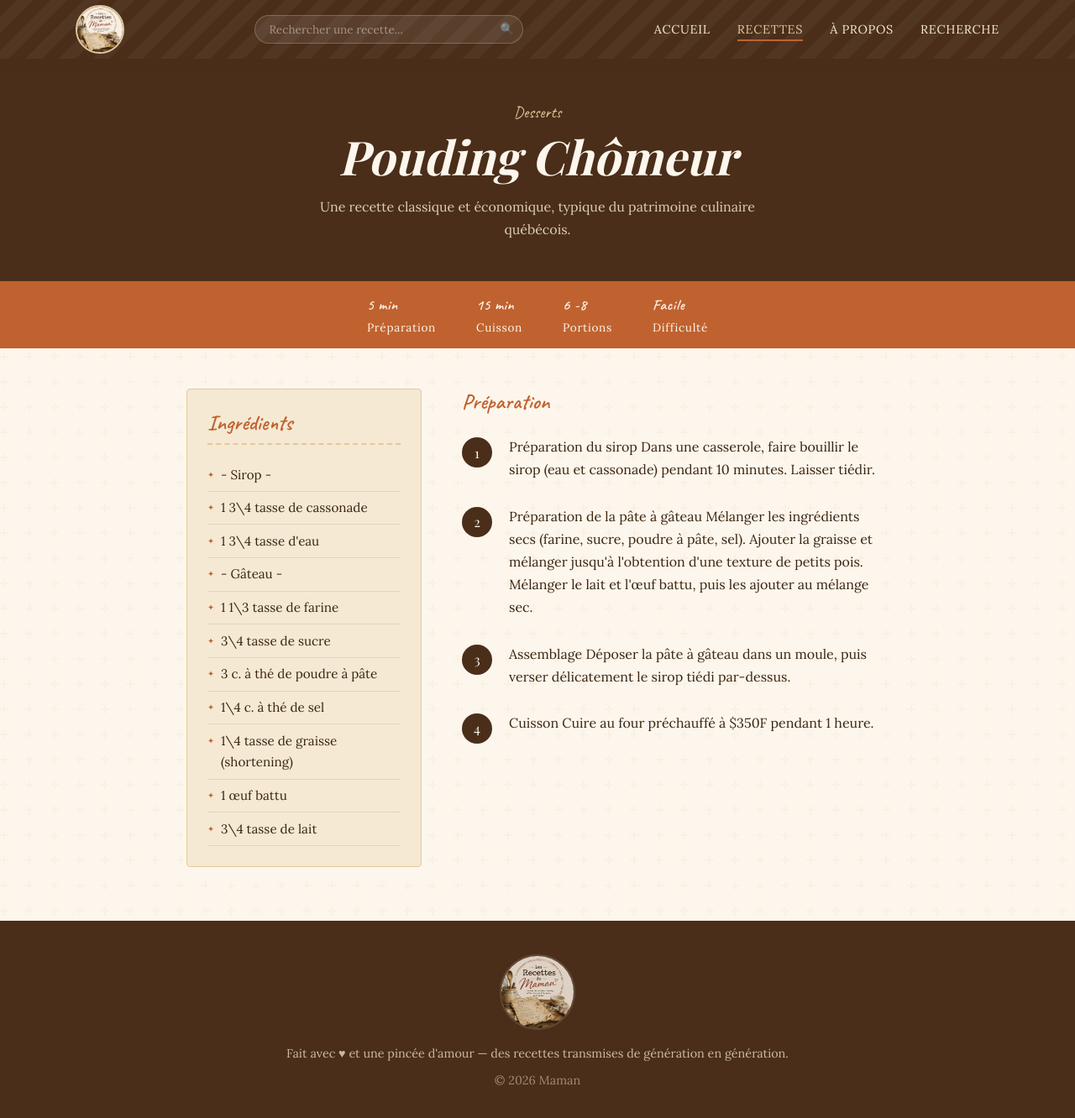
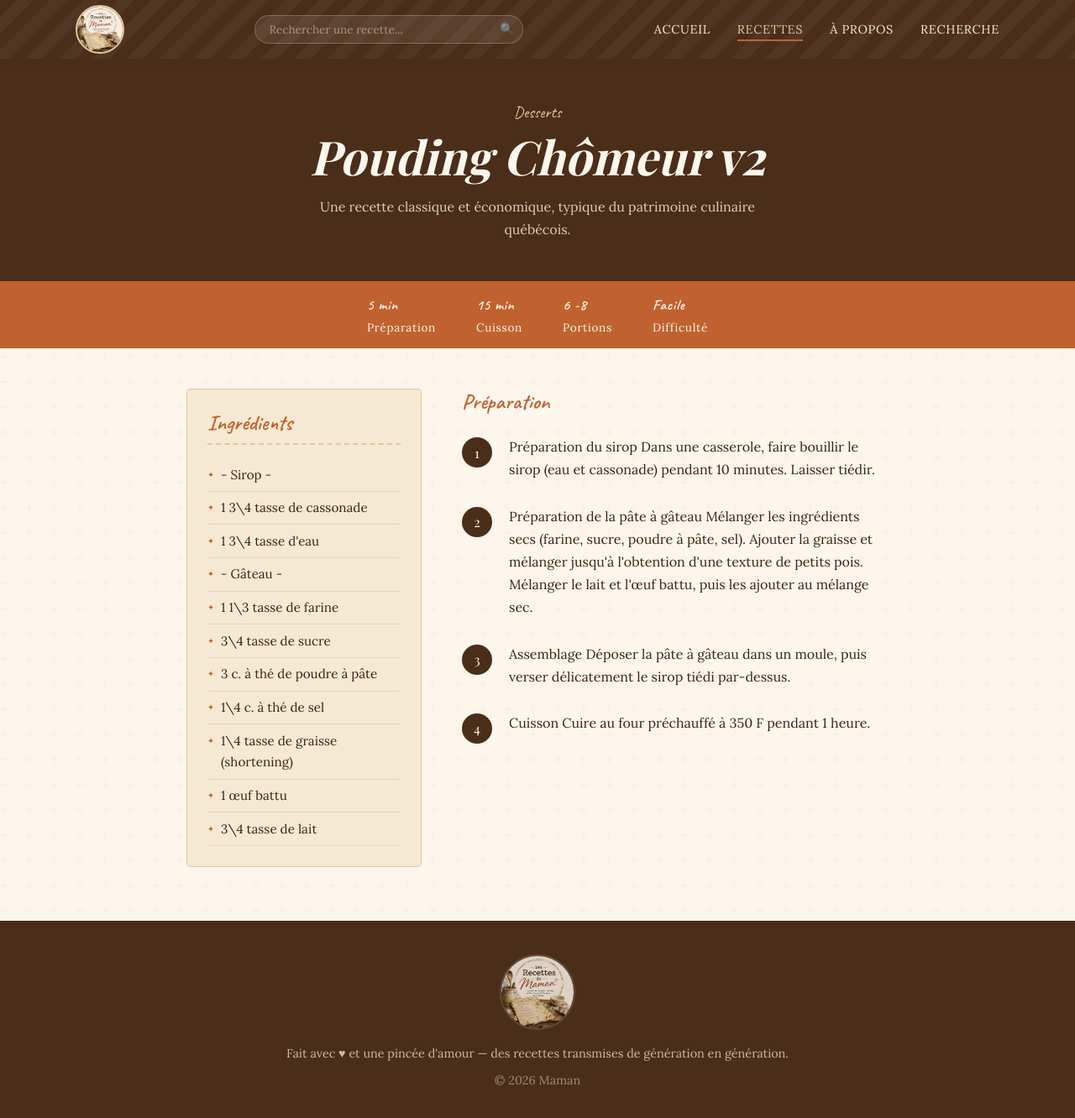
Before and after one commit to Freaky2112/recette_maman, a Jekyll site: the page built from _posts/Desserts/Puddings/2024-01-15-Pouding-Chomeur.md, in a window 1280 px wide and 1340 px high. Shown: the top 1332 px of the window at 84% size. Built offline with Jekyll 4.4.1, drawn with Linux system fonts in a browser that asks for light colours; some web fonts are replaced.

Commit message:
add more desserts

```diff
--- a/_posts/Desserts/2024-01-15-Pouding-Chomeur.md
+++ b/_posts/Desserts/Puddings/2024-01-15-Pouding-Chomeur.md
@@ -1,6 +1,6 @@
 ---
 layout: recipe
-title: "Pouding Chômeur"
+title: "Pouding Chômeur v2"
 description: "Une recette classique et économique, typique du patrimoine culinaire québécois."
 category: "Desserts"
 emoji: "🥫"
@@ -26,5 +26,5 @@ steps:
   - Préparation du sirop  Dans une casserole, faire bouillir le sirop (eau et cassonade) pendant 10 minutes. Laisser tiédir.
   - Préparation de la pâte à gâteau  Mélanger les ingrédients secs (farine, sucre, poudre à pâte, sel). Ajouter la graisse et mélanger jusqu'à l'obtention d'une texture de petits pois. Mélanger le lait et l'œuf battu, puis les ajouter au mélange sec.
   - Assemblage  Déposer la pâte à gâteau dans un moule, puis verser délicatement le sirop tiédi par-dessus.
-  - Cuisson  Cuire au four préchauffé à $350F pendant 1 heure.
+  - Cuisson  Cuire au four préchauffé à 350 F pendant 1 heure.
 ---
```
Also changed, not shown: _posts/Desserts/2024-01-15-Mousse-Glacée-aux-Fraises.md (+8 -7 lines), _posts/Desserts/Gateaux/2026-07-18-gateau-au-epice.md (renamed from _posts/Desserts/2026-07-18-gateau-au-epice.md).
